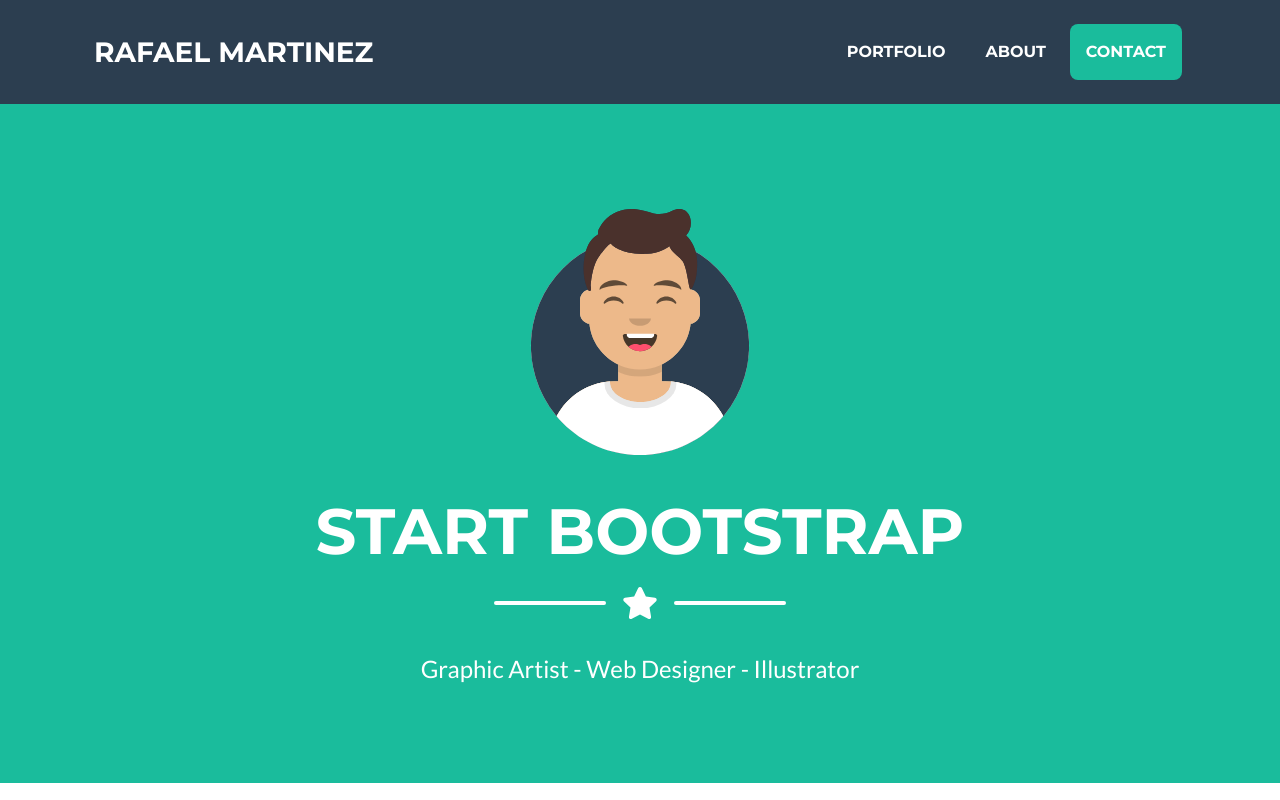
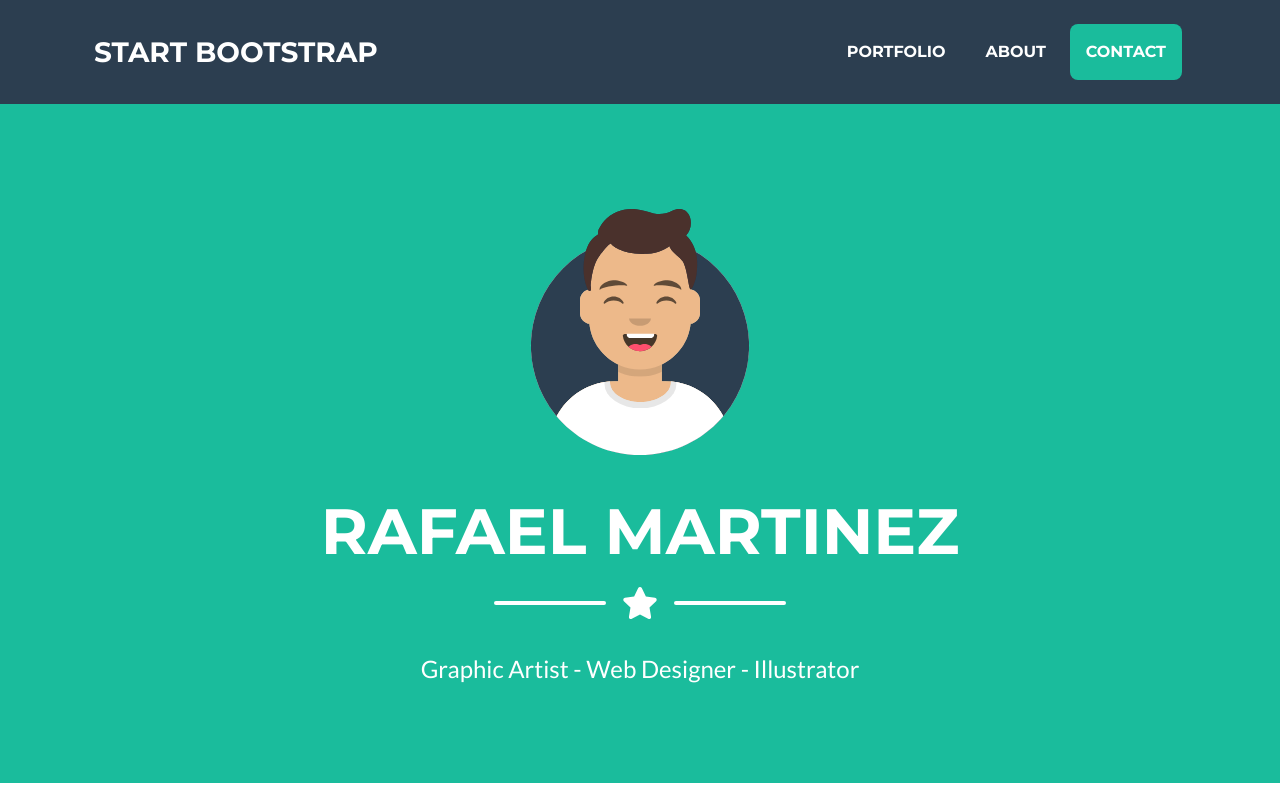
Before and after one commit to rrmartinez87/azurelab, a plain HTML site: page index.html in a window 1280 px wide. Shown: the top 800 px of the page. Drawn offline with nearby package versions, Linux system fonts and the light colour scheme.

Commit message:
Update index.html
Update Header

```diff
--- a/index.html
+++ b/index.html
@@ -18,7 +18,7 @@
         <!-- Navigation-->
         <nav class="navbar navbar-expand-lg bg-secondary text-uppercase fixed-top" id="mainNav">
             <div class="container">
-                <a class="navbar-brand js-scroll-trigger" href="#page-top">Rafael Martinez</a><button class="navbar-toggler navbar-toggler-right text-uppercase font-weight-bold bg-primary text-white rounded" type="button" data-toggle="collapse" data-target="#navbarResponsive" aria-controls="navbarResponsive" aria-expanded="false" aria-label="Toggle navigation">Menu <i class="fas fa-bars"></i></button>
+                <a class="navbar-brand js-scroll-trigger" href="#page-top">Start Bootstrap</a><button class="navbar-toggler navbar-toggler-right text-uppercase font-weight-bold bg-primary text-white rounded" type="button" data-toggle="collapse" data-target="#navbarResponsive" aria-controls="navbarResponsive" aria-expanded="false" aria-label="Toggle navigation">Menu <i class="fas fa-bars"></i></button>
                 <div class="collapse navbar-collapse" id="navbarResponsive">
                     <ul class="navbar-nav ml-auto">
                         <li class="nav-item mx-0 mx-lg-1"><a class="nav-link py-3 px-0 px-lg-3 rounded js-scroll-trigger" href="#portfolio">Portfolio</a></li>
@@ -32,7 +32,7 @@
         <header class="masthead bg-primary text-white text-center">
             <div class="container d-flex align-items-center flex-column">
                 <!-- Masthead Avatar Image--><img class="masthead-avatar mb-5" src="assets/img/avataaars.svg" alt="" /><!-- Masthead Heading-->
-                <h1 class="masthead-heading text-uppercase mb-0">Start Bootstrap</h1>
+                <h1 class="masthead-heading text-uppercase mb-0">Rafael Martinez</h1>
                 <!-- Icon Divider-->
                 <div class="divider-custom divider-light">
                     <div class="divider-custom-line"></div>
```
